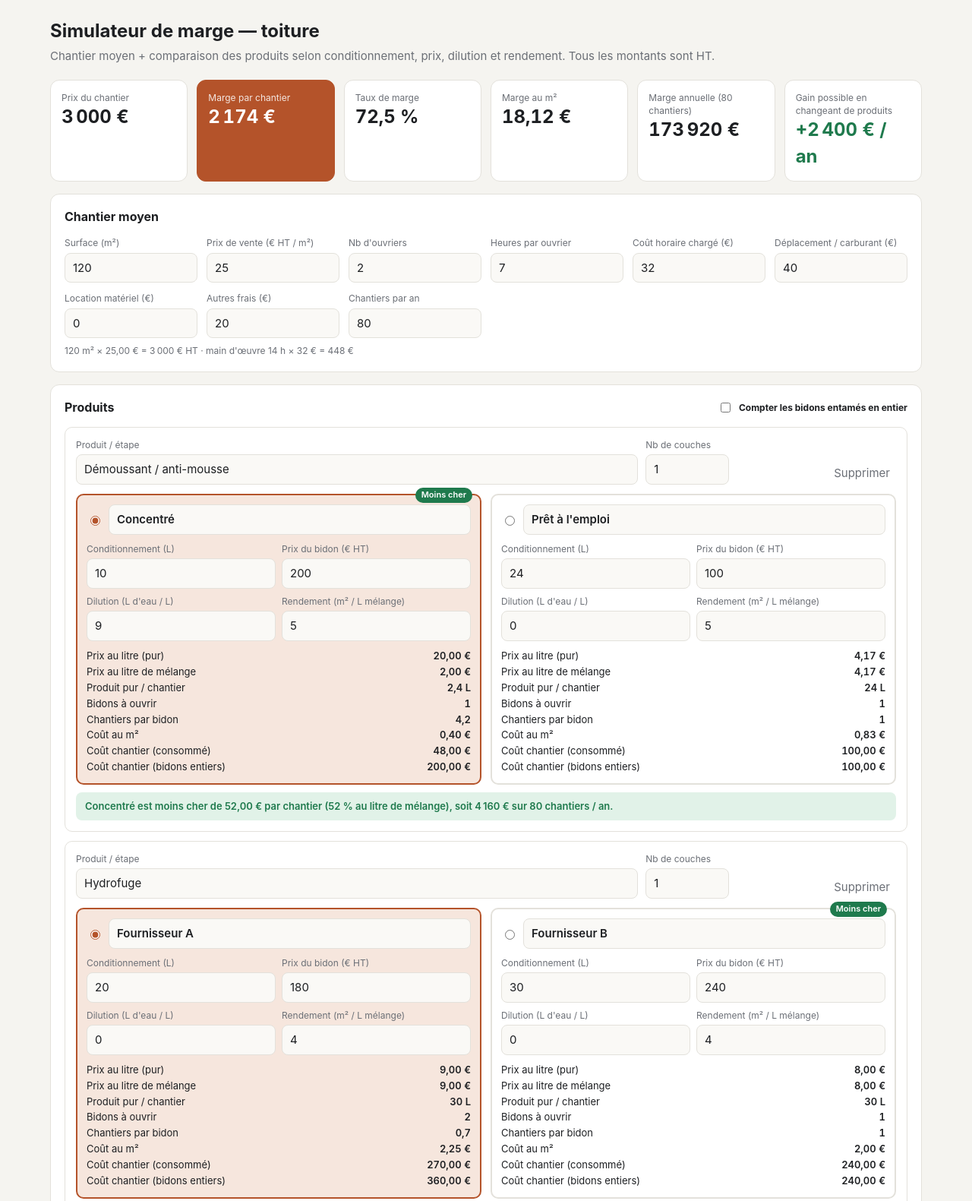
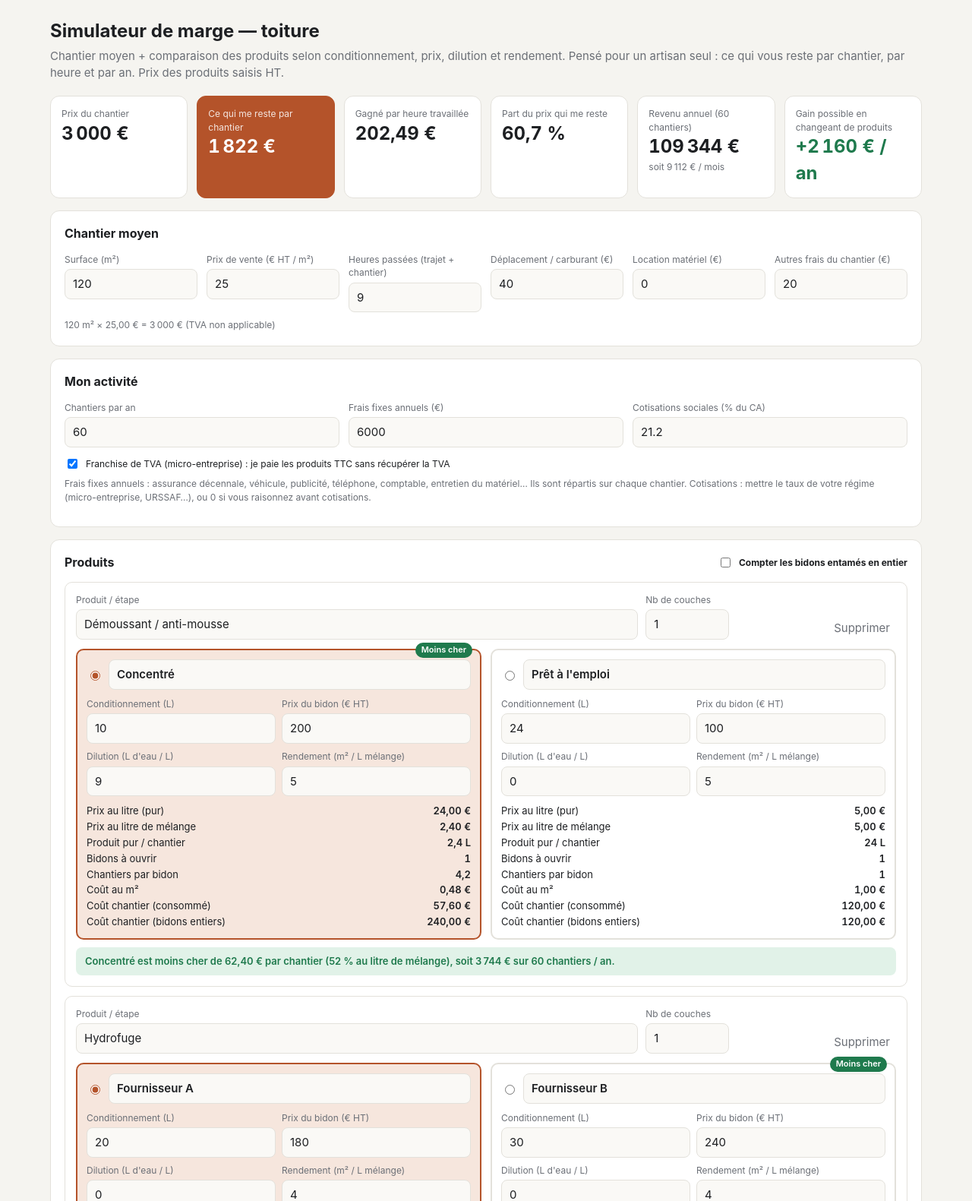
Before and after one commit to cleanibat/simulateur-marge-toiture, a plain HTML site: page index.html in a window 1280 px wide. Shown: the top 1581 px of the page at 76% size. Drawn offline with Linux system fonts and the light colour scheme.

Commit message:
Adapter le simulateur aux solopreneurs
Co-Authored-By: Claude Opus 5.5 <noreply@anthropic.com>

```diff
--- a/index.html
+++ b/index.html
@@ -76,7 +76,7 @@ tr.tot td{font-weight:700;border-bottom:none}
 <body>
 <div class="wrap">
   <h1>Simulateur de marge — toiture</h1>
-  <p class="sub">Chantier moyen + comparaison des produits selon conditionnement, prix, dilution et rendement. Tous les montants sont HT.</p>
+  <p class="sub">Chantier moyen + comparaison des produits selon conditionnement, prix, dilution et rendement. Pensé pour un artisan seul : ce qui vous reste par chantier, par heure et par an. Prix des produits saisis HT.</p>
 
   <div class="kpis" id="kpis"></div>
 
@@ -85,15 +85,23 @@ tr.tot td{font-weight:700;border-bottom:none}
     <div class="grid">
       <div><label>Surface (m²)</label><input type="number" data-k="surface" step="1"></div>
       <div><label>Prix de vente (€ HT / m²)</label><input type="number" data-k="prixM2" step="0.5"></div>
-      <div><label>Nb d'ouvriers</label><input type="number" data-k="ouvriers" step="1"></div>
-      <div><label>Heures par ouvrier</label><input type="number" data-k="heures" step="0.5"></div>
-      <div><label>Coût horaire chargé (€)</label><input type="number" data-k="tauxHoraire" step="1"></div>
+      <div><label>Heures passées (trajet + chantier)</label><input type="number" data-k="heures" step="0.5"></div>
       <div><label>Déplacement / carburant (€)</label><input type="number" data-k="deplacement" step="5"></div>
       <div><label>Location matériel (€)</label><input type="number" data-k="location" step="5"></div>
-      <div><label>Autres frais (€)</label><input type="number" data-k="autres" step="5"></div>
-      <div><label>Chantiers par an</label><input type="number" data-k="chantiersAn" step="1"></div>
+      <div><label>Autres frais du chantier (€)</label><input type="number" data-k="autres" step="5"></div>
     </div>
     <div class="hint" id="caHint"></div>
+  </div>
+
+  <div class="card">
+    <h2>Mon activité</h2>
+    <div class="grid">
+      <div><label>Chantiers par an</label><input type="number" data-k="chantiersAn" step="1"></div>
+      <div><label>Frais fixes annuels (€)</label><input type="number" data-k="fixesAn" step="100"></div>
+      <div><label>Cotisations sociales (% du CA)</label><input type="number" data-k="cotisations" step="0.1"></div>
+    </div>
+    <div class="switch" style="margin-top:12px"><input type="checkbox" id="franchiseTVA"><label for="franchiseTVA" style="margin:0;color:var(--ink)">Franchise de TVA (micro-entreprise) : je paie les produits TTC sans récupérer la TVA</label></div>
+    <p class="hint">Frais fixes annuels : assurance décennale, véhicule, publicité, téléphone, comptable, entretien du matériel… Ils sont répartis sur chaque chantier. Cotisations : mettre le taux de votre régime (micro-entreprise, URSSAF…), ou 0 si vous raisonnez avant cotisations.</p>
   </div>
 
   <div class="card">
@@ -120,8 +128,8 @@ tr.tot td{font-weight:700;border-bottom:none}
 
 <script>
 const DEFAULT = {
-  chantier:{surface:120,prixM2:25,ouvriers:2,heures:7,tauxHoraire:32,deplacement:40,location:0,autres:20,chantiersAn:80},
-  auBidon:false,
+  chantier:{surface:120,prixM2:25,heures:9,deplacement:40,location:0,autres:20,chantiersAn:60,fixesAn:6000,cotisations:21.2},
+  auBidon:false,franchiseTVA:true,
   postes:[
     {nom:"Démoussant / anti-mousse",couches:1,choix:"A",
       A:{label:"Concentré",volume:10,prix:200,dilution:9,rendement:5},
@@ -131,7 +139,7 @@ const DEFAULT = {
       B:{label:"Fournisseur B",volume:30,prix:240,dilution:0,rendement:4}},
   ]
 };
-const KEY="simu-marge-toiture-v1";
+const KEY="simu-marge-toiture-solo-v2";
 let S = load();
 
 function load(){
@@ -148,13 +156,14 @@ const v=x=>Number(x)||0;
 function calcOpt(o,poste){
   const surface=v(S.chantier.surface), couches=Math.max(1,v(poste.couches));
   const mixParL=1+v(o.dilution);                    // litres de mélange par litre de produit
-  const prixL=v(o.prix)/v(o.volume);                // € par litre de produit
+  const tva=S.franchiseTVA?1.2:1;                   // en franchise, la TVA payée est un coût
+  const prixL=v(o.prix)*tva/v(o.volume);            // € par litre de produit
   const prixLMix=prixL/mixParL;                     // € par litre de mélange
   const melange=surface*couches/v(o.rendement);     // litres de mélange à appliquer
   const produit=melange/mixParL;                    // litres de produit pur
   const bidons=Math.ceil(produit/v(o.volume)-1e-9);
   const coutConso=produit*prixL;
-  const coutBidon=bidons*v(o.prix);
+  const coutBidon=bidons*v(o.prix)*tva;
   const cout=S.auBidon?coutBidon:coutConso;
   const prixM2=coutConso/surface;
   const chantiersParBidon=v(o.volume)/produit;
@@ -164,27 +173,30 @@ function calcOpt(o,poste){
 function totals(){
   const c=S.chantier;
   const ca=v(c.surface)*v(c.prixM2);
-  const mo=v(c.ouvriers)*v(c.heures)*v(c.tauxHoraire);
   const frais=v(c.deplacement)+v(c.location)+v(c.autres);
+  const fixes=v(c.chantiersAn)?v(c.fixesAn)/v(c.chantiersAn):0;
+  const cotis=ca*v(c.cotisations)/100;
   const prods=S.postes.map(p=>{
     const r=calcOpt(p[p.choix]||p.A,p);
     const other=p.B?calcOpt(p[p.choix==="A"?"B":"A"],p):null;
     return {p,r,other};
   });
   const produits=prods.reduce((s,x)=>s+x.r.cout,0);
-  const marge=ca-mo-frais-produits;
+  const margeBrute=ca-frais-produits;
+  const marge=margeBrute-fixes-cotis;
   // meilleure combinaison possible
   const best=S.postes.reduce((s,p)=>{
     const a=calcOpt(p.A,p).cout, b=p.B?calcOpt(p.B,p).cout:Infinity;
     return s+Math.min(a,b);
   },0);
-  return {ca,mo,frais,produits,marge,prods,best,margeBest:ca-mo-frais-best};
+  return {ca,frais,fixes,cotis,produits,margeBrute,marge,prods,best,margeBest:marge+produits-best};
 }
 
 // ---------- Rendu ----------
 function renderChantier(){
   document.querySelectorAll("[data-k]").forEach(i=>{i.value=S.chantier[i.dataset.k];});
   document.getElementById("auBidon").checked=S.auBidon;
+  document.getElementById("franchiseTVA").checked=S.franchiseTVA;
 }
 
 function optHTML(pi,key,o,poste,isBest){
@@ -255,24 +267,27 @@ function renderTotals(){
   const t=totals(), c=S.chantier;
   const taux=t.ca?t.marge/t.ca*100:0;
   const gain=t.margeBest-t.marge;
+  const h=v(c.heures);
   document.getElementById("kpis").innerHTML=`
     <div class="kpi"><div class="k">Prix du chantier</div><div class="v">${eur(t.ca)}</div></div>
-    <div class="kpi main"><div class="k">Marge par chantier</div><div class="v ${t.marge<0?"neg":""}">${eur(t.marge)}</div></div>
-    <div class="kpi"><div class="k">Taux de marge</div><div class="v ${taux<0?"neg":""}">${num(taux,1)} %</div></div>
-    <div class="kpi"><div class="k">Marge au m²</div><div class="v">${eur(t.marge/v(c.surface),2)}</div></div>
-    <div class="kpi"><div class="k">Marge annuelle (${v(c.chantiersAn)} chantiers)</div><div class="v">${eur(t.marge*v(c.chantiersAn))}</div></div>
+    <div class="kpi main"><div class="k">Ce qui me reste par chantier</div><div class="v ${t.marge<0?"neg":""}">${eur(t.marge)}</div></div>
+    <div class="kpi"><div class="k">Gagné par heure travaillée</div><div class="v ${t.marge<0?"neg":""}">${h?eur(t.marge/h,2):"–"}</div></div>
+    <div class="kpi"><div class="k">Part du prix qui me reste</div><div class="v ${taux<0?"neg":""}">${num(taux,1)} %</div></div>
+    <div class="kpi"><div class="k">Revenu annuel (${v(c.chantiersAn)} chantiers)</div><div class="v">${eur(t.marge*v(c.chantiersAn))}</div><div class="k">soit ${eur(t.marge*v(c.chantiersAn)/12)} / mois</div></div>
     <div class="kpi"><div class="k">Gain possible en changeant de produits</div><div class="v" style="color:${gain>0.5?"var(--good)":"inherit"}">${gain>0.5?"+"+eur(gain*v(c.chantiersAn))+" / an":"Déjà optimal"}</div></div>`;
   document.getElementById("caHint").textContent=
-    `${num(c.surface,0)} m² × ${eur(v(c.prixM2),2)} = ${eur(t.ca)} HT · main d'œuvre ${num(v(c.ouvriers)*v(c.heures),1)} h × ${eur(v(c.tauxHoraire))} = ${eur(t.mo)}`;
+    `${num(c.surface,0)} m² × ${eur(v(c.prixM2),2)} = ${eur(t.ca)}${S.franchiseTVA?" (TVA non applicable)":" HT"}`;
 
-  const rows=[["Main d'œuvre",t.mo,"#6b7fb0"],["Frais (déplacement, location, autres)",t.frais,"#9a8f7a"],
-    ...t.prods.map((x,i)=>[`${x.p.nom} — ${x.p[x.p.choix].label}`,x.r.cout,["#c98a3a","#5a9e8f","#a76aa8","#b85c5c","#6aa84f"][i%5]])];
+  const rows=[["Frais du chantier (déplacement, location, autres)",t.frais,"#9a8f7a"],
+    ...t.prods.map((x,i)=>[`${x.p.nom} — ${x.p[x.p.choix].label}${S.franchiseTVA?" (TTC)":""}`,x.r.cout,["#c98a3a","#5a9e8f","#a76aa8","#b85c5c","#6aa84f"][i%5]]),
+    ["Part des frais fixes annuels",t.fixes,"#6b7fb0"],
+    ["Cotisations sociales",t.cotis,"#8a8f99"]];
   const pct=n=>t.ca?num(n/t.ca*100,1)+" %":"–";
   document.getElementById("detail").innerHTML=`<tr><th>Poste</th><th>Montant</th><th>% du prix</th></tr>
     <tr><td>Prix de vente</td><td>${eur(t.ca,2)}</td><td>100 %</td></tr>
     ${rows.map(r=>`<tr><td>− ${esc(r[0])}</td><td>${eur(r[1],2)}</td><td>${pct(r[1])}</td></tr>`).join("")}
-    <tr class="tot"><td>= Marge</td><td class="${t.marge<0?"neg":""}">${eur(t.marge,2)}</td><td>${pct(t.marge)}</td></tr>`;
-  const all=[...rows,["Marge",Math.max(0,t.marge),"var(--good)"]];
+    <tr class="tot"><td>= Ce qui me reste</td><td class="${t.marge<0?"neg":""}">${eur(t.marge,2)}</td><td>${pct(t.marge)}</td></tr>`;
+  const all=[...rows,["Ce qui me reste",Math.max(0,t.marge),"var(--good)"]];
   const sum=all.reduce((s,r)=>s+Math.max(0,r[1]),0)||1;
   document.getElementById("bar").innerHTML=all.map(r=>`<i style="width:${Math.max(0,r[1])/sum*100}%;background:${r[2]}"></i>`).join("");
   document.getElementById("legend").innerHTML=all.map(r=>`<span><b style="background:${r[2]}"></b>${esc(r[0])}</span>`).join("");
@@ -292,6 +307,7 @@ document.addEventListener("change",e=>{
   const t=e.target;
   if(t.dataset.choix){const [i,k]=t.dataset.choix.split(":");S.postes[i].choix=k;renderOpts(i);refresh();}
   if(t.id==="auBidon"){S.auBidon=t.checked;refresh();}
+  if(t.id==="franchiseTVA"){S.franchiseTVA=t.checked;refresh();}
 });
 document.addEventListener("click",e=>{
   const d=e.target.dataset.del;
```
Also changed, not shown: 1 other file.
